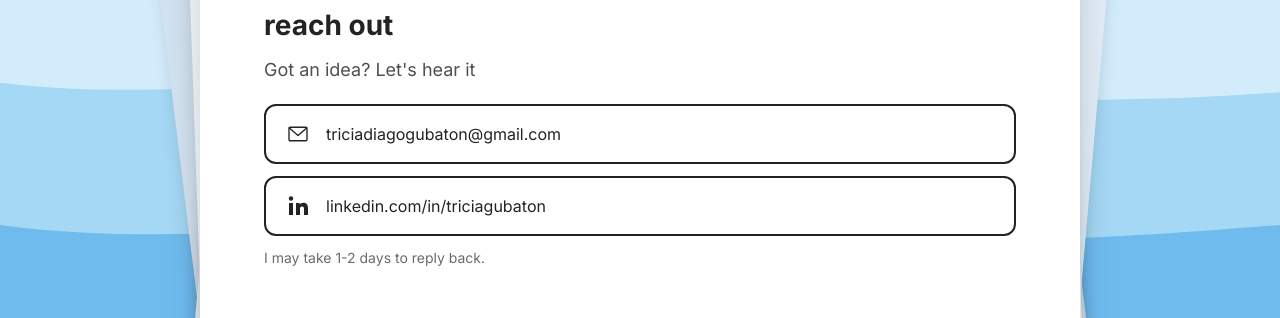
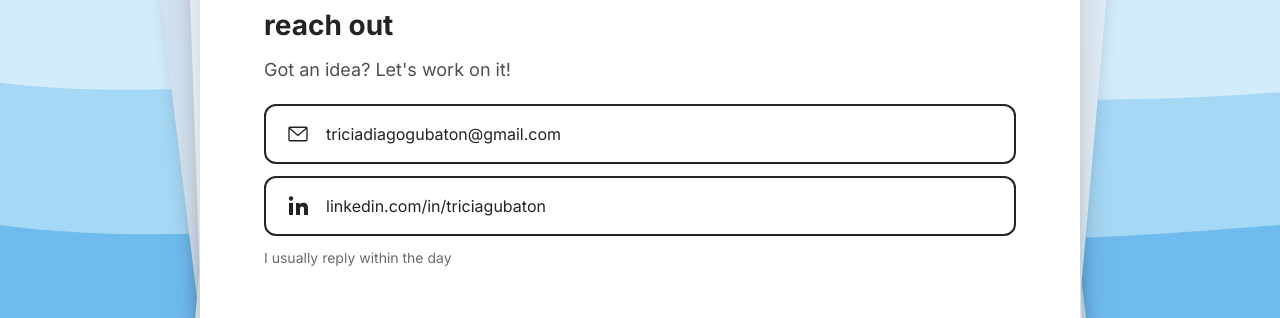
Before and after one commit to BreakableEggshell/Portfolio, a Next.js app in the folder portfolio/: page /reach-out in a window 1280 px wide. Shown: the part 213-531 px from the top of the page. Built offline with nearby package versions, Linux system fonts and the light colour scheme.

Commit message:
chore: changed wording

```diff
--- a/portfolio/app/reach-out/page.tsx
+++ b/portfolio/app/reach-out/page.tsx
@@ -29,7 +29,7 @@ export default function ReachOut() {
       </Link>
       <h1 className="text-2xl font-bold text-ink sm:text-[28px]">reach out</h1>
       <p className="text-base text-ink/80 sm:text-lg">
-        Got an idea? Let&apos;s hear it
+        Got an idea? Let&apos;s work on it!
       </p>
 
       <div className="mt-2 flex w-full flex-col gap-3">
@@ -47,7 +47,7 @@ export default function ReachOut() {
       </div>
 
       <p className="text-sm text-muted">
-        I may take 1-2 days to reply back.
+        I usually reply within the day
       </p>
     </div>
   );
```
